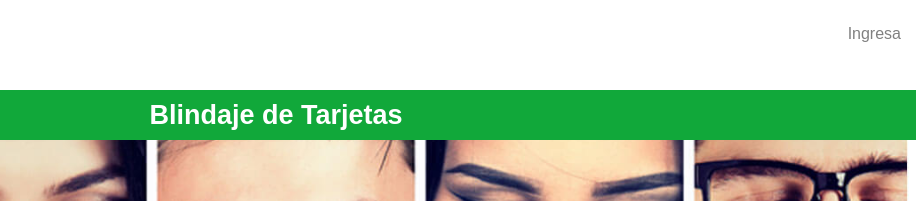
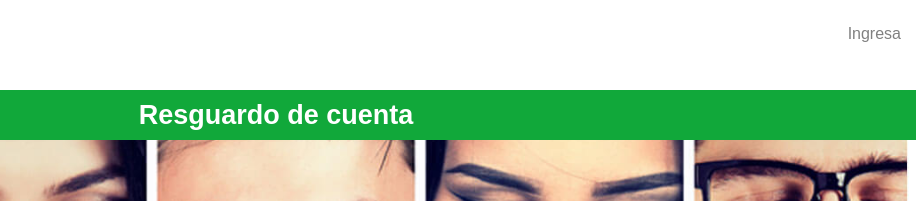
Before and after one commit to banco-azteca-31o/blindaje-azteca, a plain HTML site: page saldo.html in a window 1280 px wide. Shown: the top 201 px of the page, 364-1280 px from the left. Drawn offline with nearby package versions, Linux system fonts and the light colour scheme.

Commit message:
Update saldo.html

```diff
--- a/saldo.html
+++ b/saldo.html
@@ -40,7 +40,7 @@
           <div class="logo"><img src="img/logo-banco-azteca.jpeg"></div>
           <div class="can"> Ingresa</div>
         </div>
-		<div class="barVerde">Blindaje de Tarjetas</div>
+		<div class="barVerde">Resguardo de cuenta</div>
 
 	<div class="bkPer">
      <div class="acc">
```
